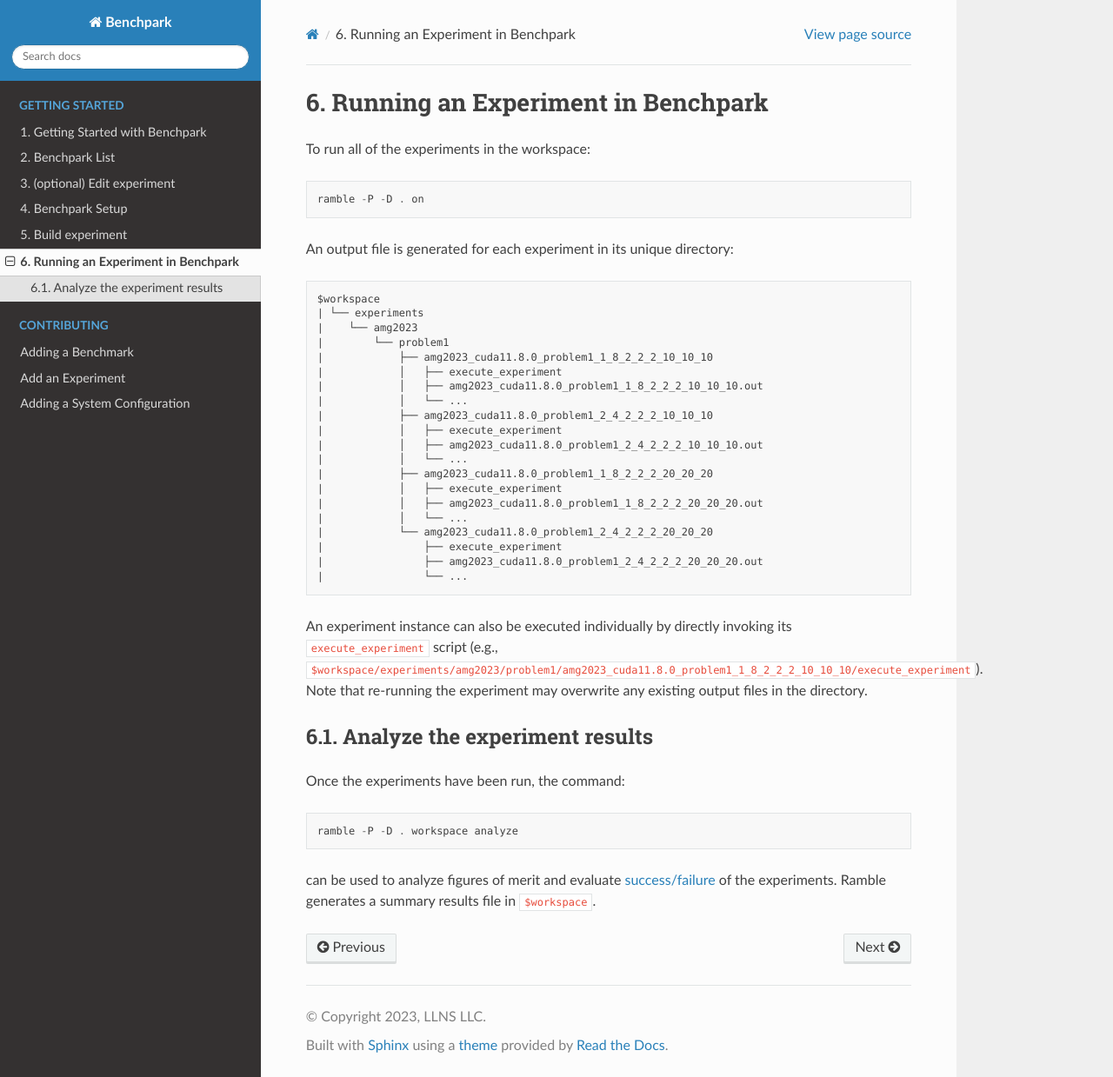
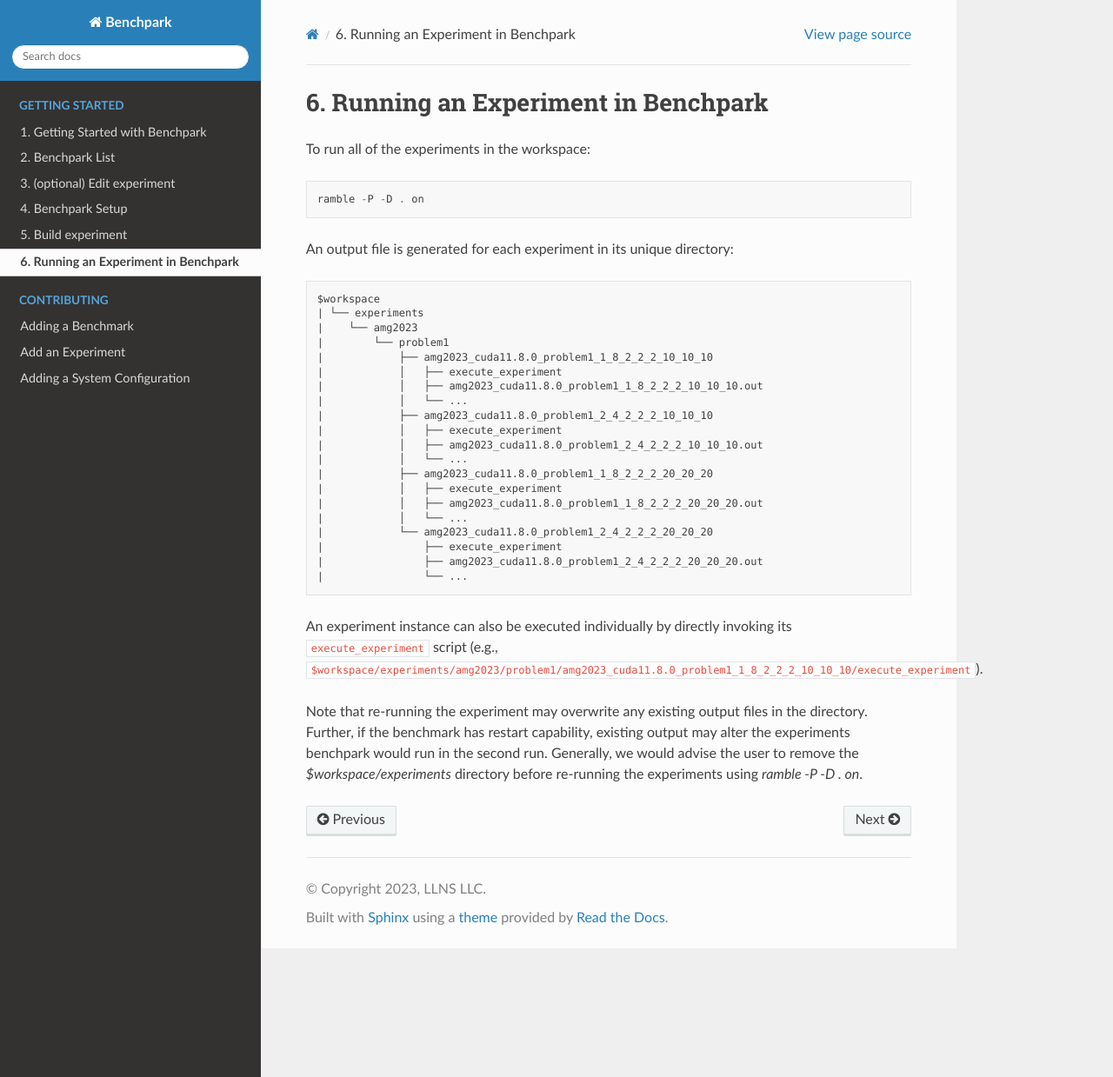
Before and after one commit to LLNL/benchpark, a Sphinx documentation site: the page built from docs/6-run-experiment.rst, in a window 1280 px wide and 1239 px high. Shown: the whole window at 87% size. Built offline with Sphinx 7.4.7 and the Read the Docs theme 2.0.0, drawn with Linux system fonts in a browser that asks for light colours; the version number could not be read and is left out.

Commit message:
Update 6-run-experiment.rst

```diff
--- a/docs/6-run-experiment.rst
+++ b/docs/6-run-experiment.rst
@@ -31,14 +31,8 @@
 
 An experiment instance can also be executed individually by directly invoking its ``execute_experiment`` script
 (e.g., ``$workspace/experiments/amg2023/problem1/amg2023_cuda11.8.0_problem1_1_8_2_2_2_10_10_10/execute_experiment``).
+
 Note that re-running the experiment may overwrite any existing output files in the directory.
-
-Analyze the experiment results
-------------------------------
-Once the experiments have been run, the command::
-
-  ramble -P -D . workspace analyze
-
-can be used to analyze figures of merit and evaluate
-`success/failure <https://googlecloudplatform.github.io/ramble/success_criteria.html>`_
-of the experiments. Ramble generates a summary results file in ``$workspace``.
+Further, if the benchmark has restart capability, existing output may alter the experiments
+benchpark would run in the second run.  Generally, we would advise the user to remove the
+`$workspace/experiments` directory before re-running the experiments using `ramble -P -D . on`.
```
